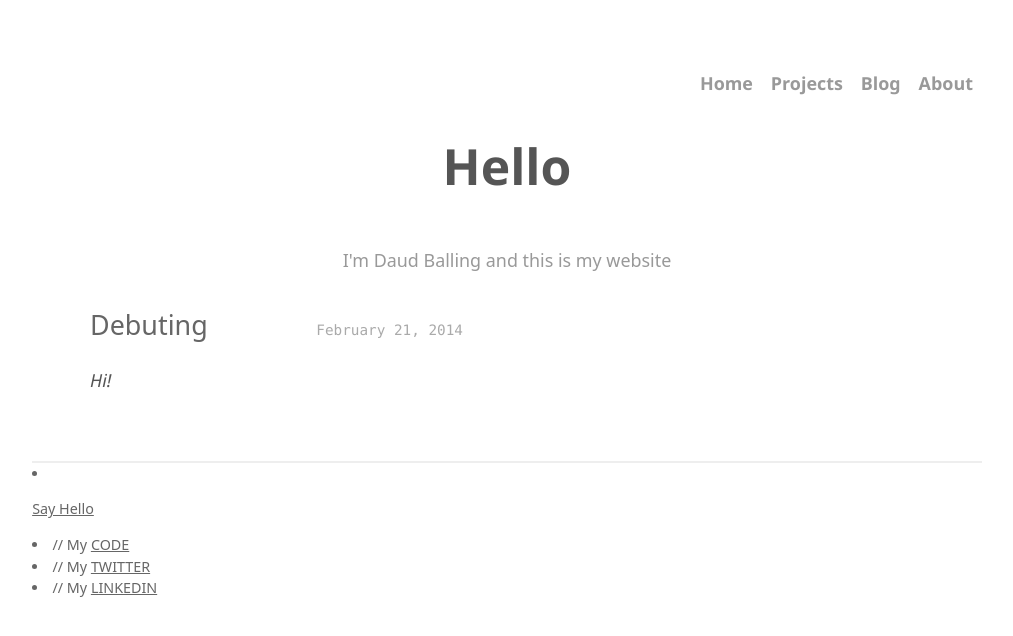
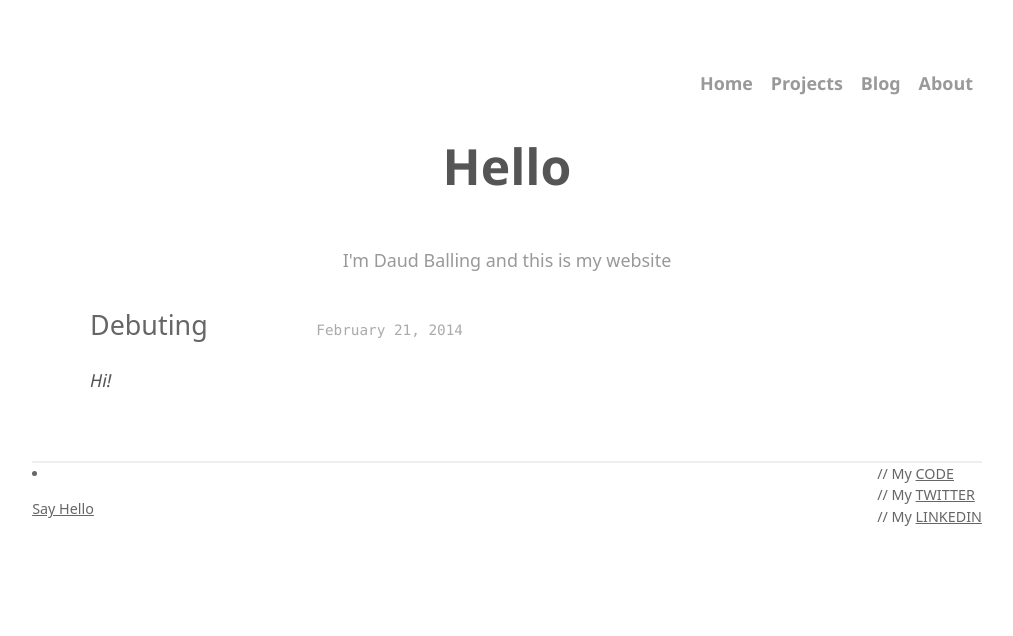
Before and after one commit to daudballing/daudballing.github.io, a Jekyll site: the page built from index.html, in a window 1280 px wide. Shown: the top 636 px of the page, without its empty margins (133-1146 px from the left). Built offline with Jekyll 4.4.1, drawn with Linux system fonts in a browser that asks for light colours; some web fonts are replaced; Markdown is read by kramdown in place of the engine named in the settings.

Commit message:
Fixing the Footer (float left/right)

```diff
--- a/css/main.css
+++ b/css/main.css
@@ -277,14 +277,19 @@ nav li a:hover {
   overflow: hidden;
 }
 
-.footer .contact {
+.footer_links {
+  float: right;
+  list-style: none;
+}
+
+.footer_contact {
+  float: left;
   margin-right: 3em;
 }
 
 .footer .contact a {
   color: #8085C1;
 }
-
 
 
 /*****************************************************************************/
```
